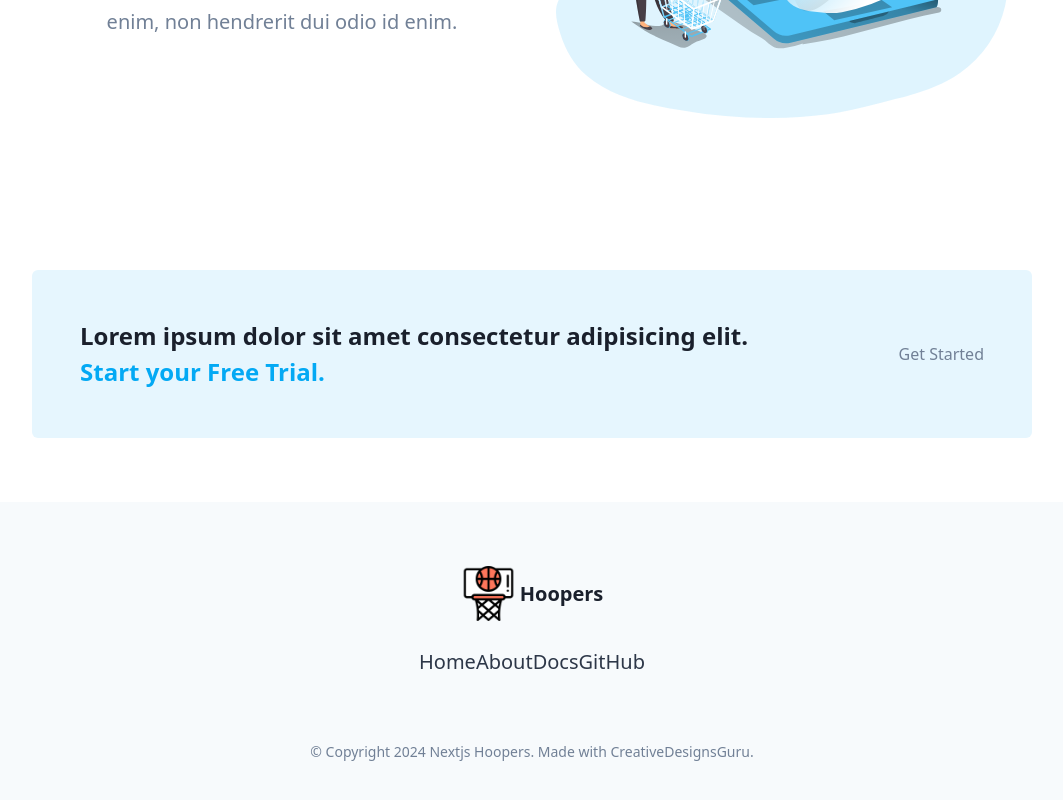
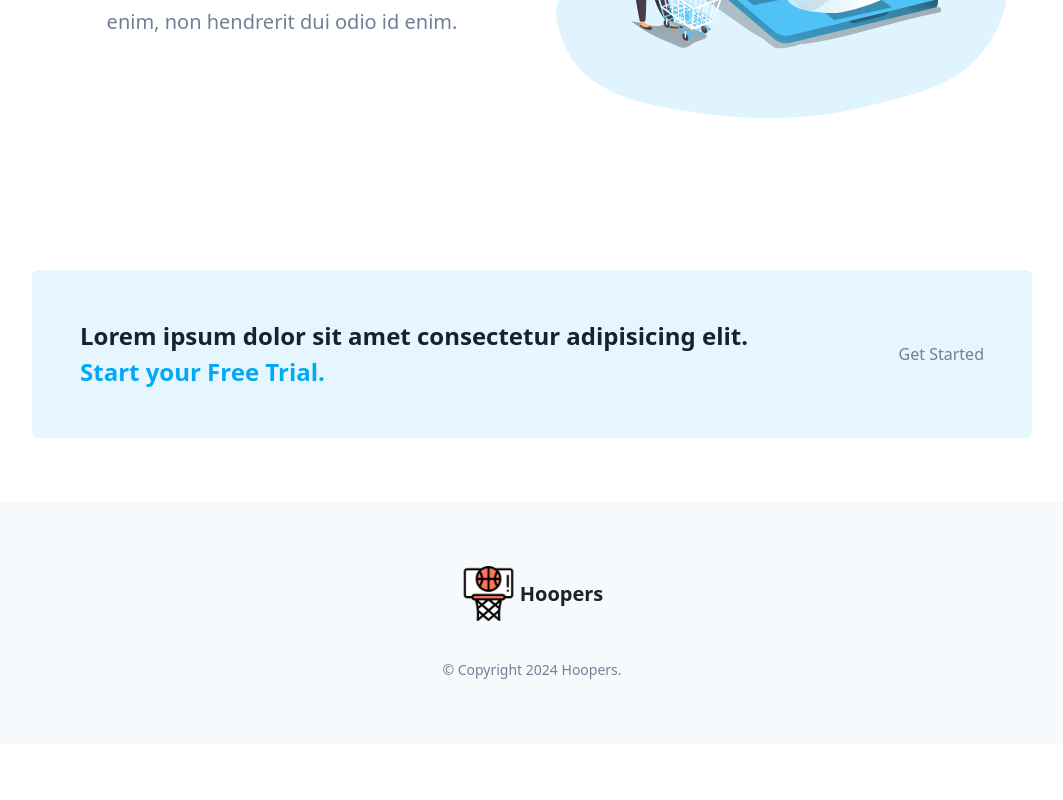
Before and after one commit to maxHyeon/hoopers-landing, a Next.js app: page / in a window 1280 px wide. Shown: the part 905-1705 px from the top of the page, without its empty margins (108-1171 px from the left). After the commit the page ends 1649 px from the top, so only its background shows below. Built offline with nearby package versions, Linux system fonts and the light colour scheme.

Commit message:
fix footer

```diff
--- a/src/footer/CenteredFooter.tsx
+++ b/src/footer/CenteredFooter.tsx
@@ -1,7 +1,6 @@
 import type { ReactNode } from 'react';
 
 import { FooterCopyright } from './FooterCopyright';
-import { FooterIconList } from './FooterIconList';
 
 type ICenteredFooterProps = {
   logo: ReactNode;
@@ -12,16 +11,6 @@ type ICenteredFooterProps = {
 const CenteredFooter = (props: ICenteredFooterProps) => (
   <div className="text-center">
     {props.logo}
-
-    <nav>
-      <ul className="navbar mt-5 flex flex-row justify-center text-xl font-medium text-gray-800">
-        {props.children}
-      </ul>
-    </nav>
-
-    <div className="mt-8 flex justify-center">
-      <FooterIconList>{props.iconList}</FooterIconList>
-    </div>
 
     <div className="mt-8 text-sm">
       <FooterCopyright />
--- a/src/footer/FooterCopyright.tsx
+++ b/src/footer/FooterCopyright.tsx
@@ -2,8 +2,7 @@ import { AppConfig } from '../utils/AppConfig';
 
 const FooterCopyright = () => (
   <div className="footer-copyright">
-    © Copyright {new Date().getFullYear()} {AppConfig.title}. Made with{' '}
-    <a href="https://creativedesignsguru.com">CreativeDesignsGuru</a>.
+    © Copyright {new Date().getFullYear()} {AppConfig.title}.
     {/*
      * PLEASE READ THIS SECTION
      * I'm an indie maker with limited resources and funds, I'll really appreciate if you could have a link to my website.
--- a/src/footer/FooterIconList.tsx
+++ /dev/null
@@ -1,33 +0,0 @@
-import type { ReactNode } from 'react';
-
-type IFooterIconListProps = {
-  children: ReactNode;
-};
-
-const FooterIconList = (props: IFooterIconListProps) => (
-  <div className="footer-icon-list flex flex-wrap">
-    {props.children}
-
-    <style jsx>
-      {`
-        .footer-icon-list :global(a:not(:last-child)) {
-          @apply mr-3;
-        }
-
-        .footer-icon-list :global(a) {
-          @apply text-gray-500;
-        }
-
-        .footer-icon-list :global(a:hover) {
-          @apply text-gray-700;
-        }
-
-        .footer-icon-list :global(svg) {
-          @apply fill-current w-5 h-5;
-        }
-      `}
-    </style>
-  </div>
-);
-
-export { FooterIconList };
--- a/src/templates/Footer.tsx
+++ b/src/templates/Footer.tsx
@@ -56,20 +56,6 @@ const Footer = () => (
           </>
         }
       >
-        <li>
-          <Link href="/">Home</Link>
-        </li>
-        <li>
-          <Link href="/">About</Link>
-        </li>
-        <li>
-          <Link href="/">Docs</Link>
-        </li>
-        <li>
-          <Link href="https://github.com/ixartz/Next-JS-Landing-Page-Starter-Template">
-            GitHub
-          </Link>
-        </li>
       </CenteredFooter>
     </Section>
   </Background>
--- a/src/utils/AppConfig.ts
+++ b/src/utils/AppConfig.ts
@@ -1,6 +1,6 @@
 export const AppConfig = {
   site_name: 'Hoopers',
-  title: 'Nextjs Hoopers',
+  title: 'Hoopers',
   description: 'Hoopers code for your Nextjs Boilerplate with Tailwind CSS',
   locale: 'en',
 };
```
